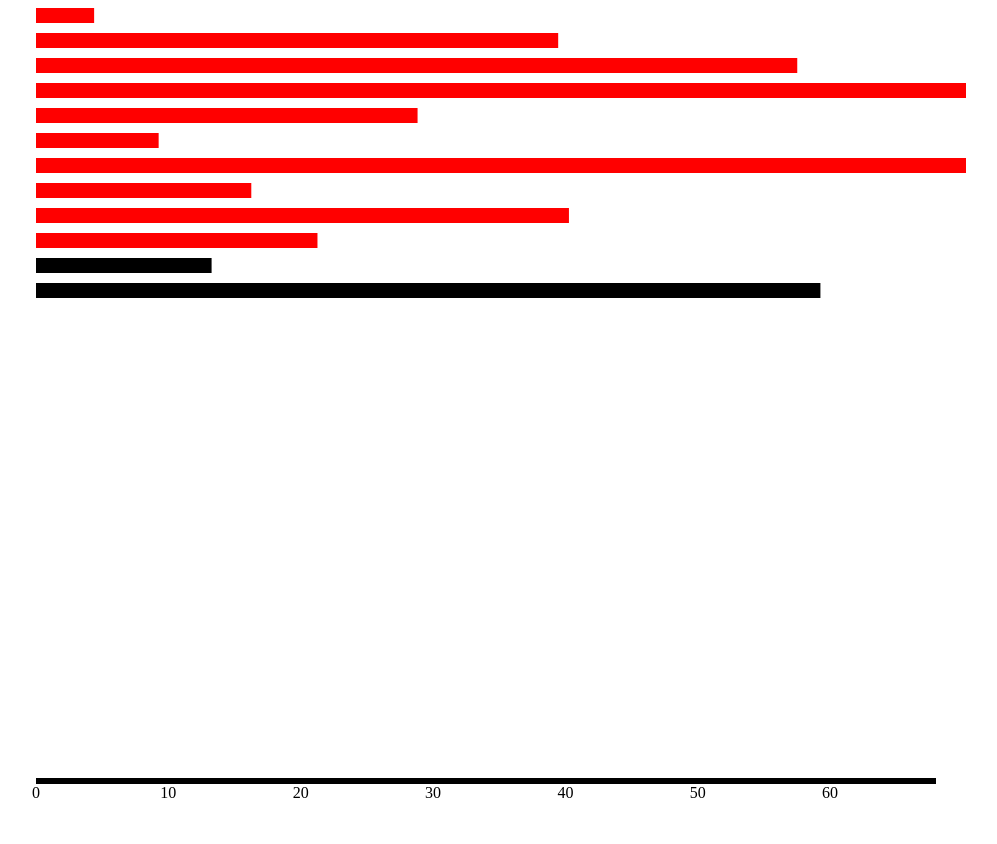
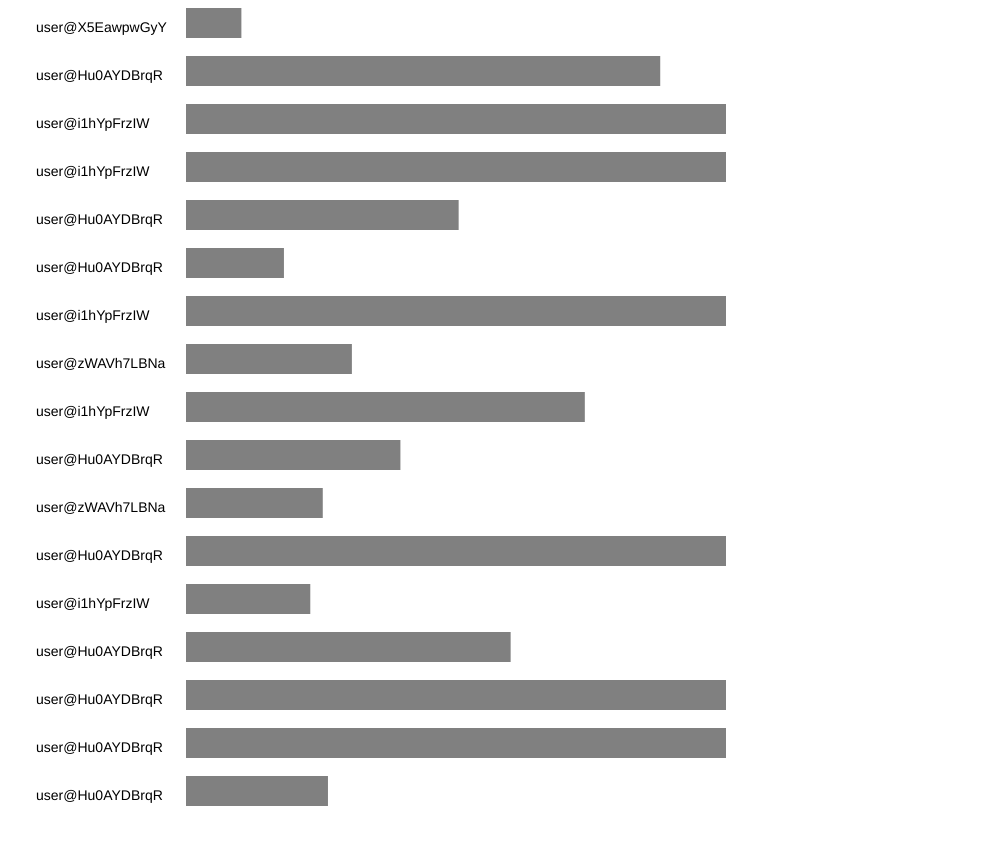
Before and after one commit to DWu39/crowdsourced-datavis, a plain HTML site: page log.html in a window 1280 px wide. Shown: the whole page, without its empty margins (2-999 px from the left). Before the commit the page ends 820 px from the top, so only its background shows below. Drawn offline with Linux system fonts and the light colour scheme.

Commit message:
got highlighting to work

```diff
--- a/log.html
+++ b/log.html
@@ -4,7 +4,13 @@
     <meta charset="utf-8">
     <script src="d3.v3.min.js"></script>
     <style>
+        rect.highlight {
+            fill: blue;
+        }
 
+        #canvas {
+            overflow: auto;
+        }
     </style>
 </head>
 <body>
@@ -13,10 +19,16 @@
 
     <script>
         // ------------- GLOBAL PARAMETERS ------------- //
-        var BUFFER_SIZE = 5; // number of messages to display per interval
+        var buffer_size = 5; // number of messages to display per interval
         var padding = 30,
-            width = 960,
-            height = 800;
+            width = 720,
+            height = 800,
+            totalBarHeight = 0;
+
+        var barWidth = 30,
+            barSpacing = 48;
+
+        var offset = 150; // to provide space for names
 
 
         // ------------- GLOBAL DATA ------------- //
@@ -27,7 +39,7 @@
                           .append('svg')
                           .attr('width', width).attr('height', height);
 
-        var users = {} // [userID] -> array of messages
+        var users = {} // index of messages: [userId] -> array of messages
 
 
         // ------------- GRAPH PARAMETERS ------------- //
@@ -40,16 +52,18 @@
 
         var xAxis = d3.svg.axis().orient('bottom').scale(xScale);
 
-        plot.append("g")
-                 .attr("class", "x-axis")
-                 .attr("transform", "translate(0," + (height - padding) + ")")
-                 .call(xAxis);
+        var color = d3.scale.category20(); // color picker
+
+        // plot.append("g")
+        //          .attr("class", "x-axis")
+        //          .attr("transform", "translate(0," + (height - padding) + ")")
+        //          .call(xAxis);
 
 
         // ------------- LOAD DATA ------------- //
         d3.csv('communication.csv', function(data) {
 
-            data = data.splice(0, 140); // TESTING
+            // data = data.splice(0, 140);
 
             // filter for only messages
             dataset = data.filter(function(d) {
@@ -67,7 +81,20 @@
             // ------------- STREAM MESSAGES ------------- //
             var stream = setInterval(function() {
 
-                var nextBatch = dataset.slice(0, BUFFER_SIZE);
+                var nextBatch = dataset.slice(0, Math.floor(buffer_size*Math.random()) + 1);
+
+                // add new messages to index
+                nextBatch.forEach(function(d) {
+                    if (users[d['userId']]) {
+                        users[d['userId']]['messages'].push(d['message']['comment']['text']);
+                    // new user must give a color too
+                    } else {
+                        users[d['userId']] = {
+                            color: color(Math.random()),
+                            messages: [d['message']['comment']['text']]
+                        }
+                    }
+                })
 
                 // check if we need to rescale
                 var maxInNextBatch = d3.max(nextBatch, function(d) {
@@ -85,24 +112,69 @@
                 }
 
                 model = model.concat(nextBatch);
-                dataset = dataset.slice(BUFFER_SIZE);
+                dataset = dataset.slice(nextBatch.length);
+
+                // expand height of svg to account for new elements
+                totalBarHeight += nextBatch.length*(barSpacing);
+                if (totalBarHeight > height) {
+                    plot.attr('height', totalBarHeight);
+                }
 
                 // join new data
                 var rects = plot.selectAll('rect').data(model);
 
-                // update old data
-                rects.style('fill', 'red');
+                // TODO: update old data
+                // rects.style('fill', 'red');
 
+                // TODO: combine rect and text into a g?
                 // append new messages to plot
-                plot.selectAll('rect').data(model).enter()
+                rects.enter()
                     .append('rect')
-                    .attr('x', xScale(0))
-                    .attr('y', function(d, i) { return i*25; })
-                    .attr('height', 15)
+                    .style('fill', 'grey')
+                    .attr('x', offset + xScale(0))
+                    .attr('y', function(d, i) { return i*barSpacing; })
+                    .attr('height', barWidth)
                     .attr('width', function(d) {
                         // TODO: Why is this going all the way to the end?
                         return xScale(d['message']['comment']['text'].length);
                     })
+                    // .attr('data-user', function(d) { return d['userId']; })
+                    .attr('fill-opacity', 0)
+                    .transition().duration(1000).attr('fill-opacity', 1);
+
+                // include userIds with messages
+                plot.selectAll('text').data(model).enter()
+                    .append('text')
+                    .text(function(d) { return d['userId'] })
+                    .attr('x', padding)
+                    .attr('y', function(d, i) { return i*barSpacing + barSpacing/2; })
+                    .attr('text-anchor', 'left')
+                    .attr('font-family', 'Helvetica')
+                    .attr('font-size', '14px')
+                    .attr('fill-opacity', 0)
+                    .transition().duration(1000).attr('fill-opacity', 1);
+
+                // include message lengths with each bar
+                plot.selectAll('text').data(model).enter()
+                    .append('text')
+                    .text(function(d) { return d['message']['comment']['text'].length; })
+                    .attr('x', function(d) { return xScale(d['message']['comment']['text'].length); })
+                    .attr('y', function(d, i) { return i*barSpacing + barSpacing/2; })
+                    .attr('text-anchor', 'left')
+                    .attr('font-family', 'Helvetica')
+                    .attr('font-size', '14px')
+                    .attr('fill-opacity', 0)
+                    .transition().duration(1000).attr('fill-opacity', 1);
+
+                rects.on('mouseover', function(thisData) {
+                    rects.filter(function(d) { return d['userId'] === thisData['userId']; })
+                         .style('fill', function() { return users[thisData['userId']]['color']; });
+                });
+
+                rects.on('mouseout', function(thisData) {
+                    rects.filter(function(d) { return d['userId'] === thisData['userId']; })
+                         .style('fill', 'grey');
+                })
 
                 // terminate stream if no more messages
                 if (!(dataset.length > 0)) {
```
